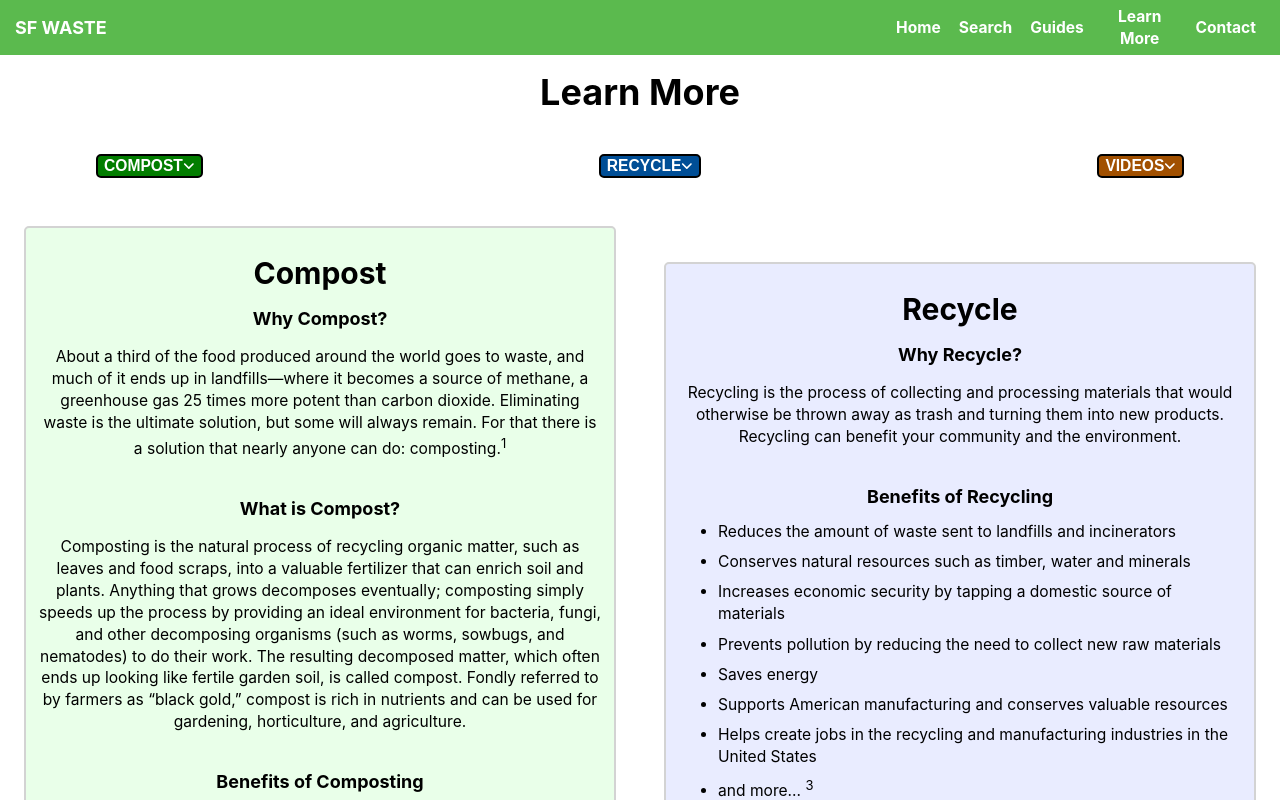
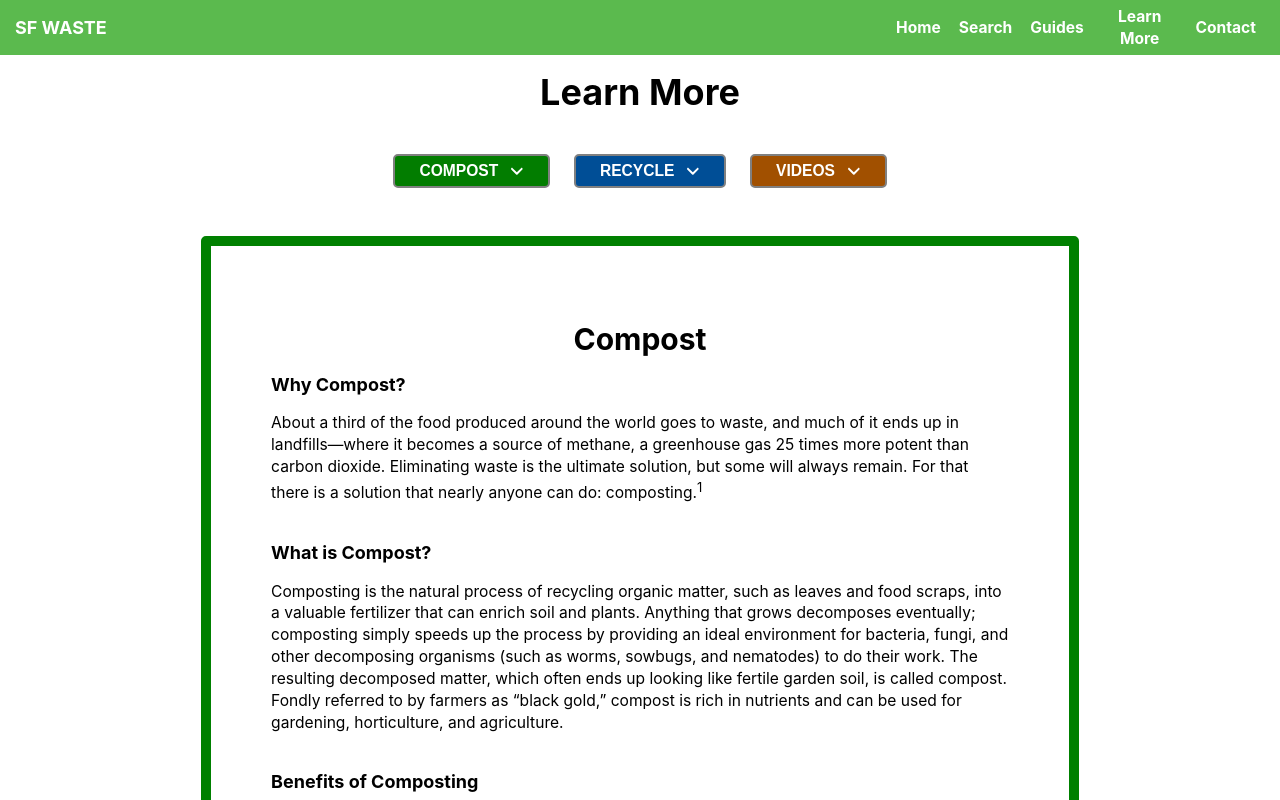
Before and after one commit to connorleavitt/sfwaste, a React (Create React App) app: page /learn in a window 1280 px wide. Shown: the top 800 px of the page. Built offline with nearby package versions, Linux system fonts and the light colour scheme.

Commit message:
Update learn more styles on wide screens

```diff
--- a/src/App.css
+++ b/src/App.css
@@ -6,6 +6,11 @@
 
 :root {
   font-size: 12px;
+}
+
+html {
+  scroll-behavior: smooth;
+  scroll-padding: 80px;
 }
 
 body {
@@ -828,16 +833,23 @@ h4 {
 }
 
 .learn-btn {
-  border: 2px solid black;
+  border: 2px solid gray;
   border-radius: 5px;
   color: white;
+  cursor: pointer;
+  font-size: 1.3rem;
 }
 
-.learn-btn a {
+.learn-link {
   text-decoration: none;
   color: white;
   font-weight: bold;
   font-size: 1.3rem;
+}
+
+.learn-link:visited {
+  text-decoration: none;
+  color: white;
 }
 
 .learn-compost-btn {
@@ -853,7 +865,7 @@ h4 {
 }
 
 .learn-main-container {
-  margin: 2rem 2rem;
+  margin: 2rem;
   padding: 1rem;
   border: 2px solid lightgray;
   border-radius: 5px;
@@ -909,9 +921,80 @@ h4 {
 
 @media (min-width: 600px) {
   .learn-main-container-wrapper {
-    display: grid;
-    grid-template-columns: 1fr 1fr;
+    max-width: 1200px;
+    display: flex;
+    flex-direction: column;
+    align-items: center;
   }
+
+  .learn-btns-wrapper {
+    justify-content: center;
+  }
+
+  .learn-btn {
+    display: flex;
+    align-items: center;
+    padding: 0.5rem 2rem;
+    gap: 1rem;
+    font-size: 1.3rem;
+    font-weight: bold;
+  }
+
   .learn-btn:hover {
+    border: 2px solid black;
+  }
+
+  .learn-compost-btn:hover {
+    background-color: rgb(14, 163, 51);
+  }
+  .learn-recycle-btn:hover {
+    background-color: rgb(34, 112, 172);
+  }
+  .learn-videos-btn:hover {
+    background-color: rgb(188, 126, 27);
+  }
+
+  .learn-main-container {
+    display: flex;
+    justify-content: center;
+    margin-bottom: 5rem;
+    border: none;
+    padding: 5rem;
+    max-width: 1200px;
+  }
+
+  .learn-info-body-content {
+    justify-content: center;
+    text-align: left;
+    max-width: 75ch;
+  }
+
+  .learn-info-subtitle {
+    text-align: left;
+  }
+
+  .learn-main-container:nth-last-child(2) {
+    margin-top: 0;
+  }
+
+  .learn-main-container.compost,
+  .learn-main-container.recycle {
+    background-color: transparent;
+  }
+
+  .learn-main-container.compost {
+    border: 10px solid green;
+  }
+  .learn-main-container.recycle {
+    border: 10px solid blue;
+  }
+  .learn-main-container.videos {
+    border: 10px solid gray;
+  }
+
+  .video-thumbnail-link,
+  .video-thumbnail-img {
+    max-width: 500px;
+    margin: 0 0 3rem 0;
   }
 }
--- a/src/pages/LearnMore.js
+++ b/src/pages/LearnMore.js
@@ -8,21 +8,27 @@ export default function LearnMore() {
     <main className="main">
       <h2 className="learn-header-title">Learn More</h2>
       <div className="learn-btns-wrapper">
+        <a href="#compost" className="learn-link">
           <button className="learn-btn learn-compost-btn">
-          <a href="#compost">COMPOST</a>
+            COMPOST
             {""}
             <FontAwesomeIcon icon="fa-solid fa-angle-down" />
           </button>
+        </a>
+        <a href="#recycle" className="learn-link">
           <button className="learn-btn learn-recycle-btn">
-          <a href="#recycle">RECYCLE</a>
+            RECYCLE
             {""}
             <FontAwesomeIcon icon="fa-solid fa-angle-down" />
           </button>
+        </a>
+        <a href="#videos" className="learn-link">
           <button className="learn-btn learn-videos-btn">
-          <a href="#videos">VIDEOS</a>
+            VIDEOS
             {""}
             <FontAwesomeIcon icon="fa-solid fa-angle-down" />
           </button>
+        </a>
       </div>
       <div className="learn-main-container-wrapper">
         <div className="learn-main-container compost">
```
Lines whose indentation alone changed are shown as unchanged.
